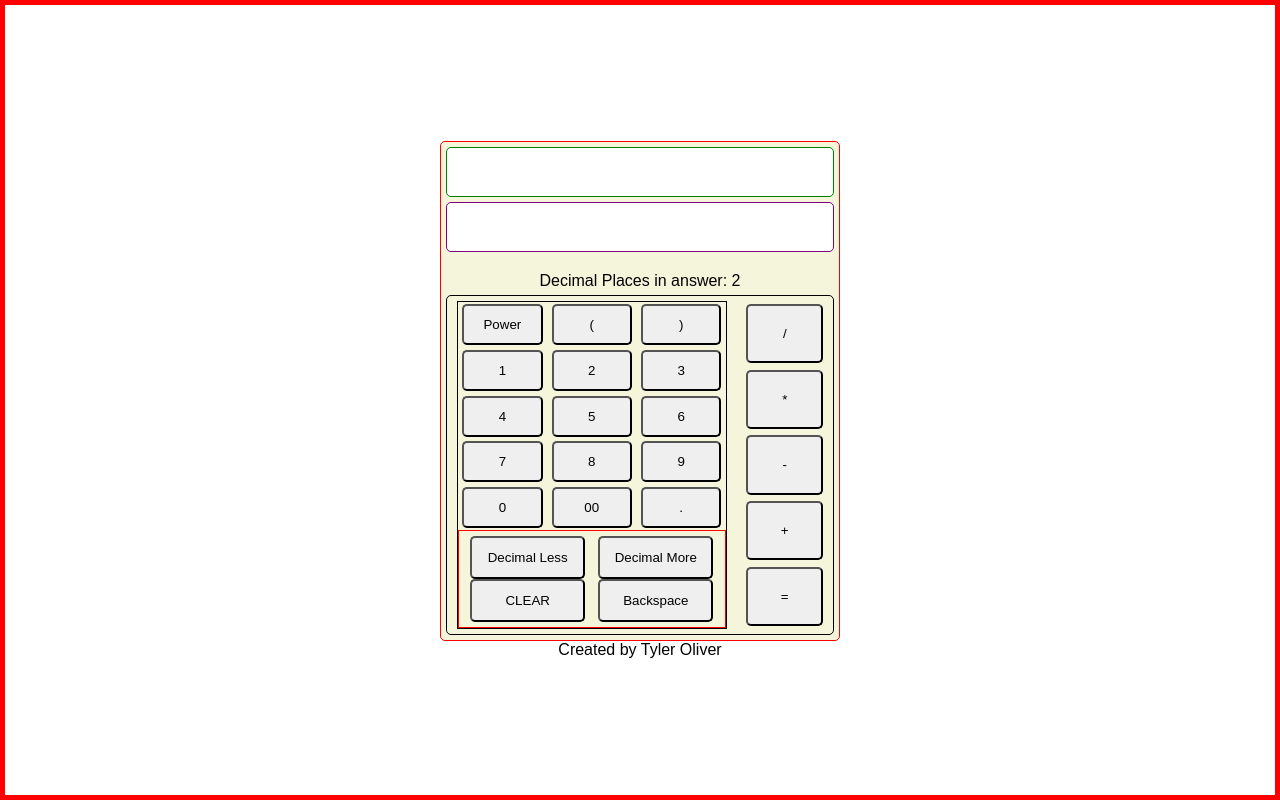
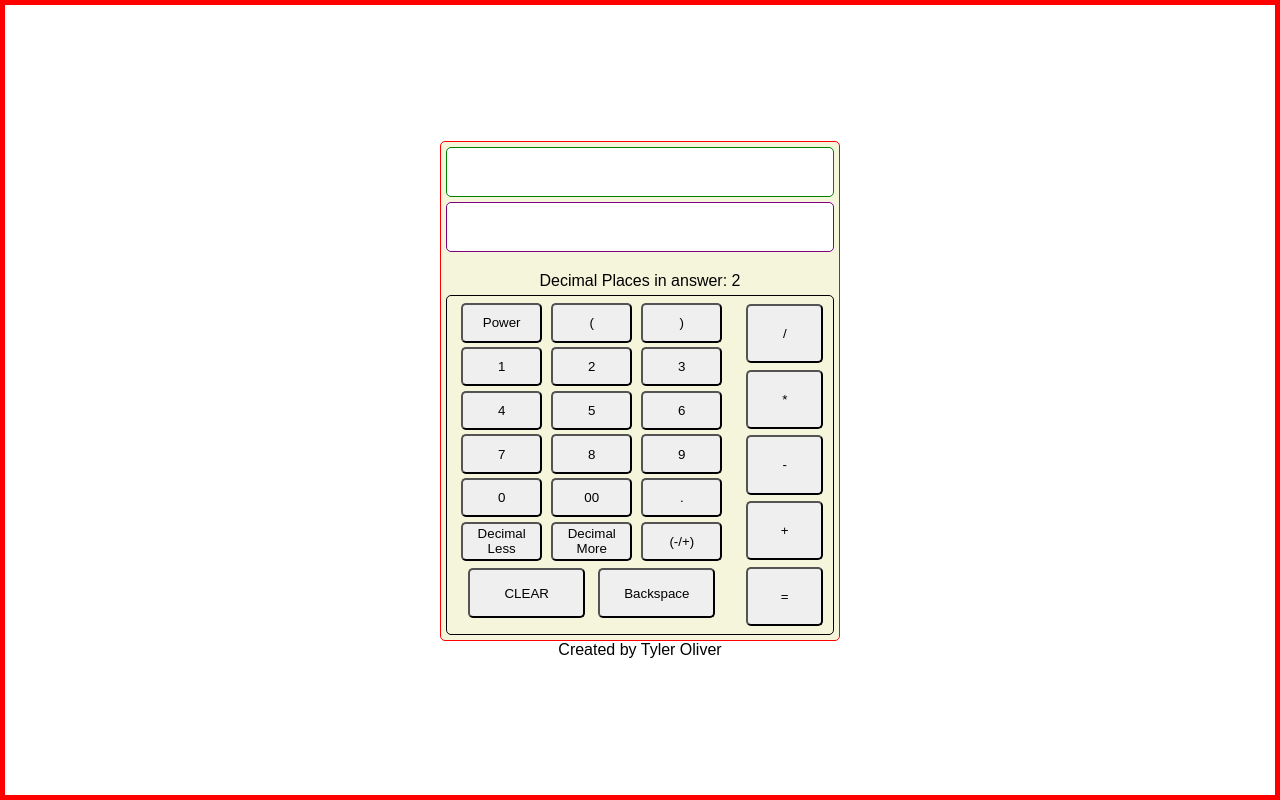
Before and after one commit to Tyler-Oliver/react-calculator, a React (Create React App) app: page / in a window 1280 px wide. Built offline with nearby package versions, Linux system fonts and the light colour scheme.

Commit message:
initial commit

```diff
--- a/src/App.js
+++ b/src/App.js
@@ -11,6 +11,7 @@ export default class App extends Component {
       currentVal: "",
       formula: "",
       answer: "",
+      trueAnswer: 0,
       decimalPlaces: 2
     };
     this.handleNumber = this.handleNumber.bind(this);
@@ -21,6 +22,7 @@ export default class App extends Component {
     this.handlePower = this.handlePower.bind(this);
     this.handleDecimal = this.handleDecimal.bind(this);
     this.handleDecimalPlaces = this.handleDecimalPlaces.bind(this);
+    this.handleSign = this.handleSign.bind(this);
   }
 
   handlePower() {
@@ -40,12 +42,28 @@ export default class App extends Component {
     }
   }
 
+  handleSign() {
+    if (this.state.currentVal === "") {
+      this.setState({
+        currentVal: this.state.currentVal + "(-1)*",
+        formula: this.state.formula + (this.state.currentVal + "(-1)*")
+      });
+    }
+  }
+
   handleDecimal() {
     let myStr = this.state.currentVal; //Create a new string when first input is "."
-    if (this.state.currentVal === "" || this.state.currentVal === "ERROR") {
+    if (this.state.power === true) {
+      if (this.state.currentVal === "") {
         this.setState({
           currentVal: "0.",
           formula: this.state.formula + "0."
+        });
+      } else if (this.state.currentVal === "ERROR") {
+        this.setState({
+          currentVal: "0.",
+          formula: "0.",
+          answer: ""
         });
       } else if (/[.]/.test(myStr) === false) {
         this.setState({
@@ -54,17 +72,24 @@ export default class App extends Component {
         });
       }
     }
+  }
 
   handleDecimalPlaces(e) {
     let value = e.target.value;
     if (this.state.power === true) {
       if (value === "decimal-less" && this.state.decimalPlaces > 0) {
         this.setState({
-          decimalPlaces: this.state.decimalPlaces - 1
+          decimalPlaces: this.state.decimalPlaces - 1,
+          answer: Number(this.state.trueAnswer).toFixed(
+            this.state.decimalPlaces - 1
+          )
         });
       } else if (value === "decimal-more" && this.state.decimalPlaces < 6) {
         this.setState({
-          decimalPlaces: this.state.decimalPlaces + 1
+          decimalPlaces: this.state.decimalPlaces + 1,
+          answer: Number(this.state.trueAnswer).toFixed(
+            this.state.decimalPlaces + 1
+          )
         });
       }
     }
@@ -72,19 +97,15 @@ export default class App extends Component {
 
   handleCalc() {
     let myResult = this.state.formula.replace(/[^-()\d/*+.]/g, "");
-    let newString = myResult.replace(/^[0]/, "");
-    //!!!!!!!!!!!!!!!!!!!!!!!!!!!
-    /*I added the newString and replaced myResult with it when
-    calling the string but it did not work*/
 
     let isValid = (str) => {
       const stack = [];
       let noParStr = str.replace(/[()]/g, ""); //Create a string with no parenthesis
-      console.log(str);
       if (
         /^[(\d.]/.test(noParStr) && //Ensure string doesnt start with operator
         /[^-/*+]$/.test(noParStr) && //Ensure string doesnt end with operator
         /[-*/+]{2,}/.test(str) === false &&
+        /^0{1}[0-9]/.test(this.state.currentVal) === false &&
         noParStr !== "" //Ensure no empty parenthesis
       ) {
         //Ensure string doesnt start with an operator
@@ -97,7 +118,6 @@ export default class App extends Component {
             stack.pop();
           } else return false;
         }
-        console.log(stack);
         if (stack.length === 0) {
           return true;
         } else {
@@ -108,6 +128,7 @@ export default class App extends Component {
         console.log(/^[(\d.]/.test(noParStr));
         console.log(/[^-/*+]$/.test(noParStr));
         console.log(/[-*/+]{2,}/.test(str) === false);
+        console.log(/^0{1}[0-9]/.test(this.state.currentVal) === false);
         console.log(noParStr !== "");
         return false;
       }
@@ -115,12 +136,13 @@ export default class App extends Component {
 
     // Since I am using eval() I want to only accept certain characters in the string
     if (this.state.power === true) {
-      if (isValid(newString)) {
+      if (isValid(myResult)) {
         this.setState({
           // I am using eval() since the string is safe and trusted
           currentVal: "",
           formula: "",
-          answer: eval(myResult).toFixed(this.state.decimalPlaces)
+          answer: eval(myResult).toFixed(this.state.decimalPlaces),
+          trueAnswer: eval(myResult).toFixed(6)
         });
       } else {
         this.setState({
@@ -163,8 +185,12 @@ export default class App extends Component {
   handleOperator(e) {
     let value = e.target.value;
     if (this.state.power === true) {
-      if (this.state.formula !== "") {
-        //Same as handleButton
+      if (this.state.formula === "ERROR") {
+        this.setState({
+          formula: "ERROR",
+          answer: "ERROR"
+        });
+      } else if (this.state.formula !== "") {
         this.setState({
           currentVal: "",
           formula: this.state.formula + value
@@ -187,7 +213,6 @@ export default class App extends Component {
   }
 
   render() {
-    console.log("currentVal = " + this.state.currentVal);
     return (
       <div className="app">
         <div className="calculator">
@@ -206,6 +231,7 @@ export default class App extends Component {
             handleOperator={this.handleOperator}
             handleBackspace={this.handleBackspace}
             handleClear={this.handleClear}
+            handleSign={this.handleSign}
           />
         </div>
         <footer>Created by Tyler Oliver</footer>
--- a/src/Buttons.js
+++ b/src/Buttons.js
@@ -55,8 +55,6 @@ export default class Buttons extends Component {
             <button value="." id="decimal" onClick={this.props.handleDecimal}>
               .
             </button>
-          </div>
-          <div className="functional-buttons">
             <button
               value="decimal-less"
               id="decimal-less"
@@ -71,6 +69,11 @@ export default class Buttons extends Component {
             >
               Decimal More
             </button>
+            <button className="sign-change" onClick={this.props.handleSign}>
+              (-/+)
+            </button>
+          </div>
+          <div className="functional-buttons">
             <button id="clear" onClick={this.props.handleClear}>
               CLEAR
             </button>
--- a/src/styles.scss
+++ b/src/styles.scss
@@ -80,33 +80,29 @@ button {
       justify-content: space-around;
       height: 100%;
       width: 70%;
-      border: 1px solid black;
 
       .number-buttons {
         display: flex;
         flex-flow: row wrap;
         justify-content: space-around;
         align-content: space-around;
-        height: 70%;
+        height: 80%;
 
         button {
           width: 30%;
-          height: 18%;
+          height: 15%;
         }
         }
 
       .functional-buttons {
         display: flex;
-        flex-flow: row wrap;
         justify-content: space-around;
-        align-content: space-between;
         padding: 5px;
-        height: 30%;
-        border: 1px solid red;
+        height: 20%;
 
         button {
           width: 45%;
-          height: 50%;
+          height: 90%;
         }
       }
     }
```
Lines whose indentation alone changed are shown as unchanged.
